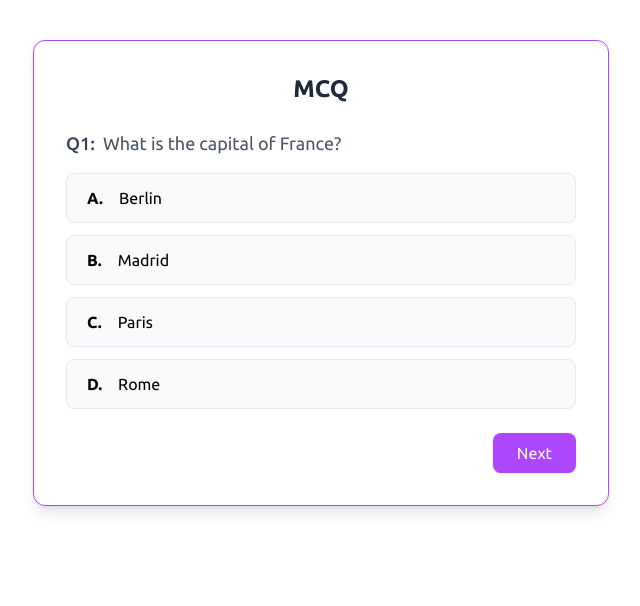
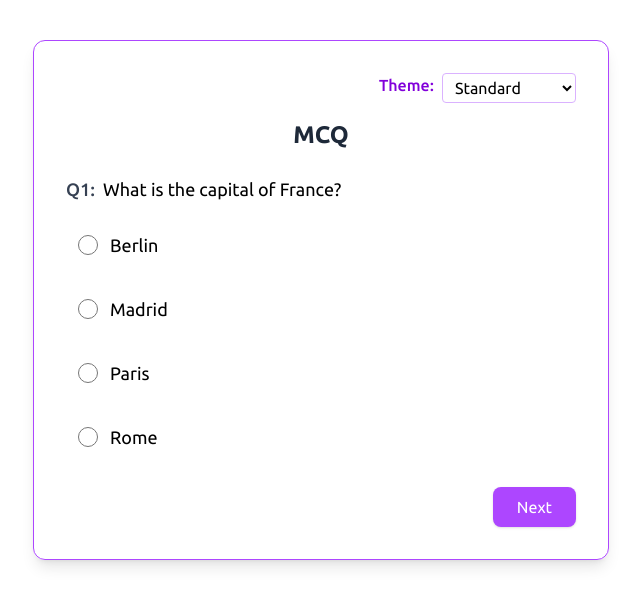
Before and after one commit to yarrowtech/EECTryouts, a React (Vite) app in the folder website/: page /mcq in a window 1280 px wide. Shown: the top 606 px of the page, without its empty margins (319-959 px from the left). Built offline with nearby package versions, Linux system fonts and the light colour scheme.

Commit message:
add more theme in mcq section

```diff
--- a/website/src/games/mcq.jsx
+++ b/website/src/games/mcq.jsx
@@ -23,6 +23,7 @@
 function MCQ() {
   const [current, setCurrent] = useState(0);
   const [selected, setSelected] = useState(null);
+  const [theme, setTheme] = useState('standard'); // 'radio' or 'button'
 
   const handleOptionClick = (idx) => {
     setSelected(idx);
@@ -33,15 +34,50 @@
     setSelected(null);
   };
 
+  const handleThemeChange = (e) => {
+    setTheme(e.target.value);
+    setSelected(null);
+  };
+
   const q = questions[current];
 
   return (
     <div className="max-w-xl mx-auto mt-10 bg-white-100 rounded-xl shadow-lg p-8 border border-purple-500">
+      {/* Theme Switcher */}
+      <div className="flex justify-end mb-4">
+        <label className="mr-2 text-purple-700 font-medium">Theme:</label>
+        <select value={theme} onChange={handleThemeChange} className="border border-purple-300 rounded px-2 py-1 focus:outline-none">
+          <option value="standard">Standard</option>
+          <option value="block">Block</option>
+          <option value="radio">Radio Button</option>
+        </select>
+      </div>
       <h2 className="text-2xl font-bold text-gray-800 mb-6 text-center">MCQ</h2>
-      <div className="mb-4">
+      <div className={`mb-4 w-full flex ${theme === 'radio' ? 'justify-center' : 'justify-start'} items-center`}>
         <span className="text-lg font-medium text-gray-700">Q{current + 1}:</span>
-        <span className="ml-2 text-lg text-gray-600">{q.question}</span>
+        <span className="ml-2 text-lg text-black">{q.question}</span>
       </div>
+      {theme === 'standard' ? (
+        <ul className="space-y-3 mb-6 list-disc list-inside">
+          {q.options.map((option, idx) => {
+            const isSelected = selected === idx;
+            return (
+              <li key={idx} className={`flex items-center ${isSelected ? 'bg-yellow-100' : ''} p-3 rounded-lg`}>
+                <input
+                  type="radio"
+                  id={`option-${idx}`}
+                  name="mcq-option"
+                  checked={isSelected}
+                  onChange={() => handleOptionClick(idx)}
+                  className="accent-purple-500 mr-3 w-5 h-5"
+                />
+                <label htmlFor={`option-${idx}`} className={`cursor-pointer text-lg ${isSelected ? 'font-semibold' : ''} text-black`}>{option}</label>
+              </li>
+
+            );
+          })}
+        </ul>
+      ) :  theme === 'block' ? (
         <div className="space-y-3 mb-6">
           {q.options.map((option, idx) => {
             const isSelected = selected === idx;
@@ -60,11 +96,33 @@
             );
           })}
         </div>
+      ):(
+        <ul className="space-y-3 mb-6 list-disc list-inside ou">
+          {q.options.map((option, idx) => {
+            const isSelected = selected === idx;
+            return (
+              <li key={idx} className={`flex flex-col-reverse items-center ${isSelected ? 'bg-yellow-100' : ''} p-3 rounded-lg`}>
+                <input
+                  type="radio"
+                  id={`option-${idx}`}
+                  name="mcq-option"
+                  checked={isSelected}
+                  onChange={() => handleOptionClick(idx)}
+                  className="accent-purple-500 mr-3 w-5 h-5"
+                />
+                <label htmlFor={`option-${idx}`} className={`cursor-pointer text-lg ${isSelected ? 'font-semibold' : ''} text-black`}>{option}</label>
+              </li>
+
+            );
+          })}
+        </ul>
+      )}
       <div className="flex justify-end">
         {current < questions.length - 1 ? (
           <button
             onClick={handleNext}
-            className="px-6 py-2 bg-purple-500 text-white rounded-lg shadow hover:bg-purple-600 transition-all disabled:opacity-50"          >
+            className="px-6 py-2 bg-purple-500 text-white rounded-lg shadow hover:bg-purple-600 transition-all disabled:opacity-50"
+          >
             Next
           </button>
         ) : selected !== null && (
```
Lines whose indentation alone changed are shown as unchanged.
